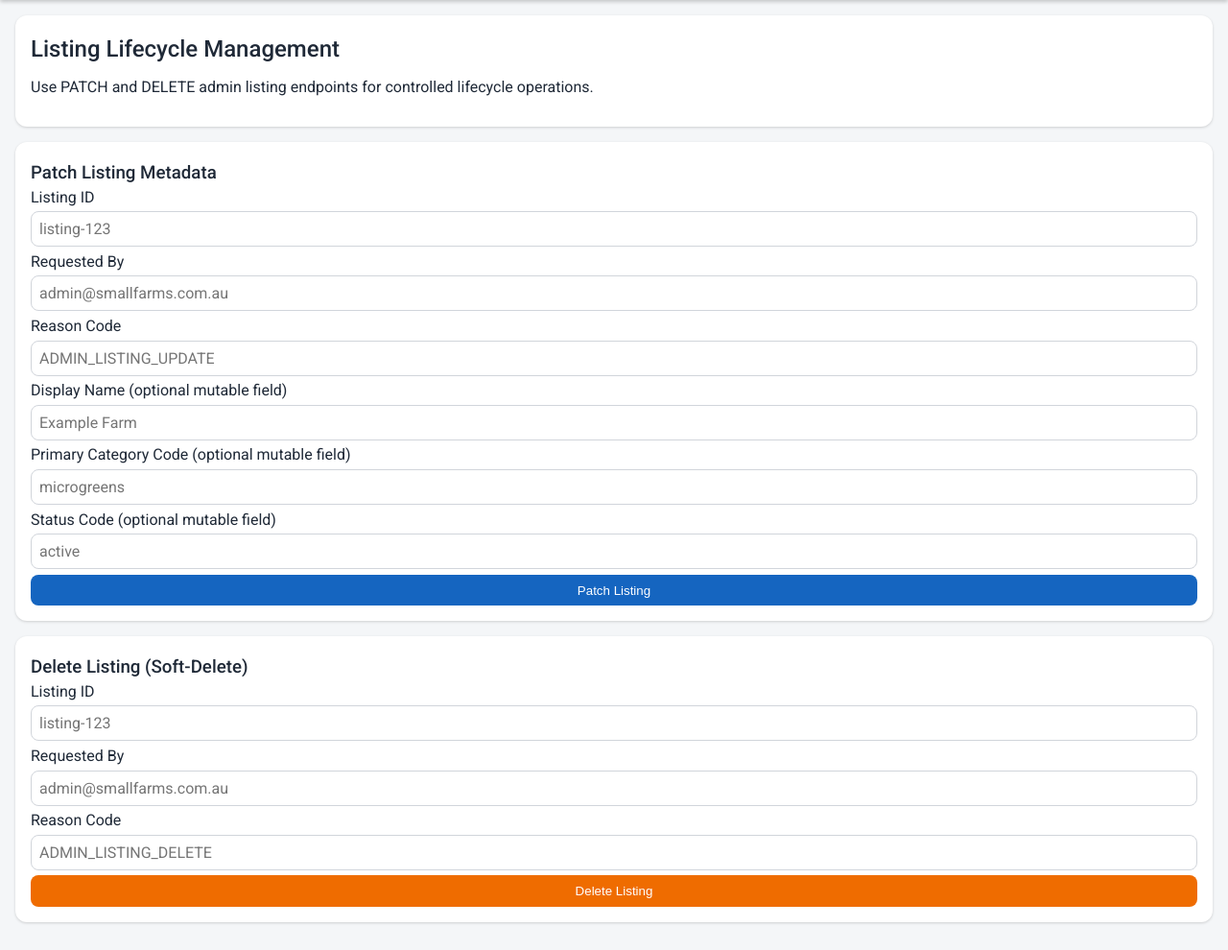
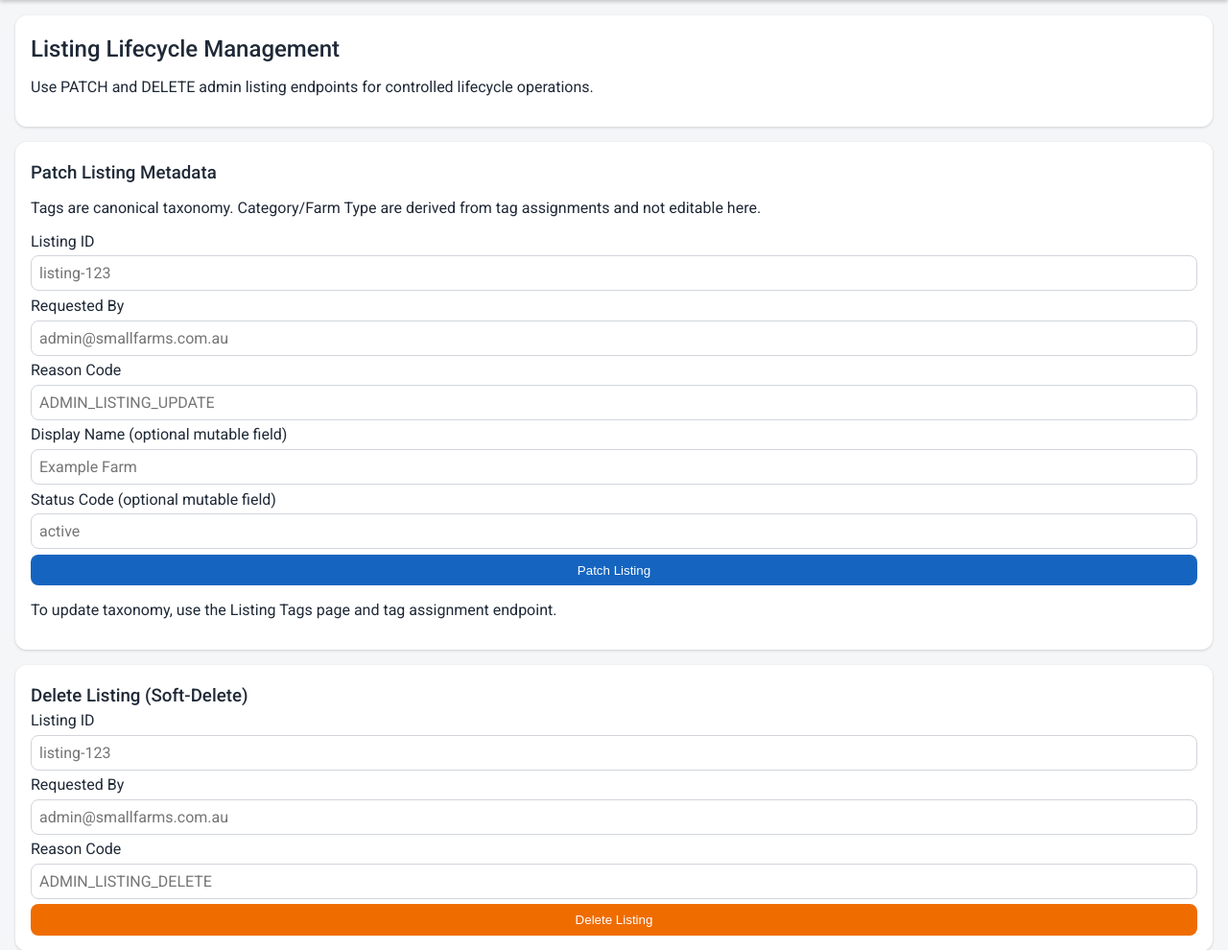
Before and after one commit to jeremytrevatt-au/app-smallfarms-admin, a FastAPI app: page /listings/manage in a window 1280 px wide. Shown: the part 73-1063 px from the top of the page at 96% size. Before the commit the page ends 1037 px from the top, so only its background shows below. Run offline with FastAPI, Linux system fonts and the light colour scheme.

Commit message:
Align admin listing patch with tags-first taxonomy rules.
TODO tags-first compliance: Restrict PATCH listing updates to display_name/status_code, remove primary_category_code patching, and direct taxonomy updates to listing tag assignments.

Made-with: Cursor

```diff
--- a/app/routes/listing_management.py
+++ b/app/routes/listing_management.py
@@ -15,7 +15,6 @@ def _render_listing_management(
     update_requested_by: str = "",
     update_reason_code: str = "",
     update_display_name: str = "",
-    update_primary_category_code: str = "",
     update_status_code: str = "",
     delete_listing_id: str = "",
     delete_requested_by: str = "",
@@ -33,7 +32,6 @@ def _render_listing_management(
             "update_requested_by": update_requested_by,
             "update_reason_code": update_reason_code,
             "update_display_name": update_display_name,
-            "update_primary_category_code": update_primary_category_code,
             "update_status_code": update_status_code,
             "delete_listing_id": delete_listing_id,
             "delete_requested_by": delete_requested_by,
@@ -48,7 +46,10 @@ def _listing_lifecycle_error_message(exc: PlatformApiError, action: str) -> str:
     if exc.status_code == 404:
         return "listing_not_found: listing_id does not exist."
     if exc.status_code == 422:
-        return "validation_failed: check requested_by, reason_code, and mutable fields."
+        return (
+            "validation_failed: check requested_by/reason_code, and patch only display_name/status_code. "
+            "Use listing tag assignments for taxonomy updates."
+        )
     if exc.status_code == 503:
         return "database_unavailable: listing lifecycle service unavailable."
     return f"{prefix}: {exc.message}"
@@ -66,7 +67,6 @@ async def patch_listing(
     requested_by: str = Form(""),
     reason_code: str = Form(""),
     display_name: str = Form(""),
-    primary_category_code: str = Form(""),
     status_code: str = Form(""),
 ):
     if not listing_id.strip() or not requested_by.strip() or not reason_code.strip():
@@ -78,23 +78,17 @@ async def patch_listing(
             update_requested_by=requested_by,
             update_reason_code=reason_code,
             update_display_name=display_name,
-            update_primary_category_code=primary_category_code,
             update_status_code=status_code,
         )
-    if (
-        not display_name.strip()
-        and not primary_category_code.strip()
-        and not status_code.strip()
-    ):
+    if not display_name.strip() and not status_code.strip():
         return _render_listing_management(
             request,
-            "At least one mutable field is required: display_name, primary_category_code, or status_code.",
+            "At least one mutable field is required: display_name or status_code.",
             "error",
             update_listing_id=listing_id,
             update_requested_by=requested_by,
             update_reason_code=reason_code,
             update_display_name=display_name,
-            update_primary_category_code=primary_category_code,
             update_status_code=status_code,
         )
     try:
@@ -103,7 +97,6 @@ async def patch_listing(
             requested_by=requested_by.strip(),
             reason_code=reason_code.strip(),
             display_name=display_name,
-            primary_category_code=primary_category_code,
             status_code=status_code,
         )
         return _render_listing_management(
@@ -114,7 +107,6 @@ async def patch_listing(
             update_requested_by=requested_by,
             update_reason_code=reason_code,
             update_display_name=display_name,
-            update_primary_category_code=primary_category_code,
             update_status_code=status_code,
             result=result,
         )
@@ -127,7 +119,6 @@ async def patch_listing(
             update_requested_by=requested_by,
             update_reason_code=reason_code,
             update_display_name=display_name,
-            update_primary_category_code=primary_category_code,
             update_status_code=status_code,
         )
 
--- a/app/services/platform_api.py
+++ b/app/services/platform_api.py
@@ -228,7 +228,6 @@ class PlatformApiClient:
         requested_by: str,
         reason_code: str,
         display_name: str = "",
-        primary_category_code: str = "",
         status_code: str = "",
     ) -> dict[str, Any]:
         payload: dict[str, Any] = {
@@ -237,8 +236,6 @@ class PlatformApiClient:
         }
         if display_name.strip():
             payload["display_name"] = display_name.strip()
-        if primary_category_code.strip():
-            payload["primary_category_code"] = primary_category_code.strip()
         if status_code.strip():
             payload["status_code"] = status_code.strip()
         return await self._request(
--- a/templates/listing_management.html
+++ b/templates/listing_management.html
@@ -10,6 +10,7 @@
 
 <section class="card">
   <h3>Patch Listing Metadata</h3>
+  <p>Tags are canonical taxonomy. Category/Farm Type are derived from tag assignments and not editable here.</p>
   <form method="post" action="/listings/manage/update" class="action-form">
     <label>Listing ID</label>
     <input name="listing_id" value="{{ update_listing_id }}" required placeholder="listing-123">
@@ -19,12 +20,11 @@
     <input name="reason_code" value="{{ update_reason_code }}" required placeholder="ADMIN_LISTING_UPDATE">
     <label>Display Name (optional mutable field)</label>
     <input name="display_name" value="{{ update_display_name }}" placeholder="Example Farm">
-    <label>Primary Category Code (optional mutable field)</label>
-    <input name="primary_category_code" value="{{ update_primary_category_code }}" placeholder="microgreens">
     <label>Status Code (optional mutable field)</label>
     <input name="status_code" value="{{ update_status_code }}" placeholder="active">
     <button type="submit" class="btn">Patch Listing</button>
   </form>
+  <p>To update taxonomy, use the Listing Tags page and tag assignment endpoint.</p>
 </section>
 
 <section class="card">
```
Also changed, not shown: tests/test_listing_management.py (+33 -9 lines).
